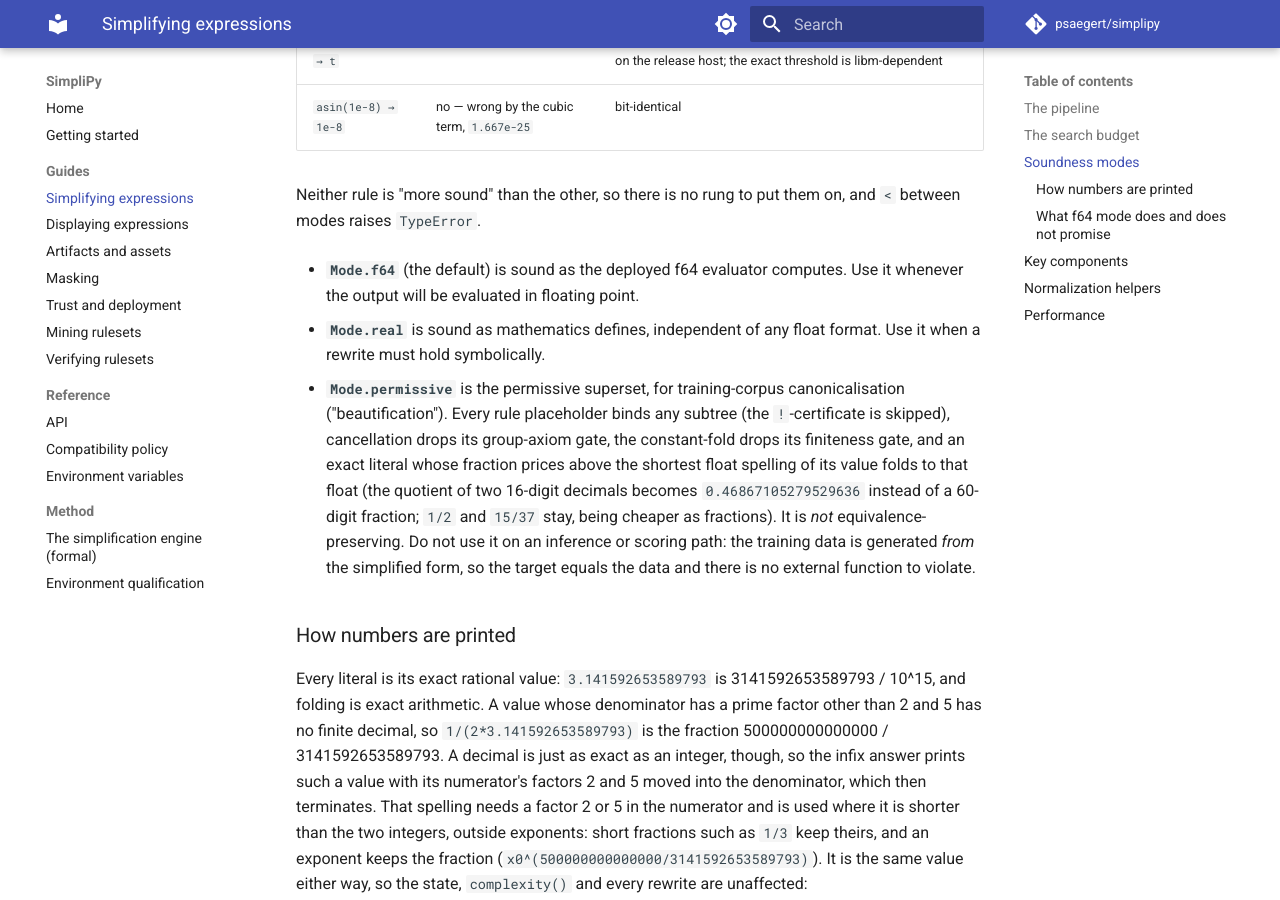
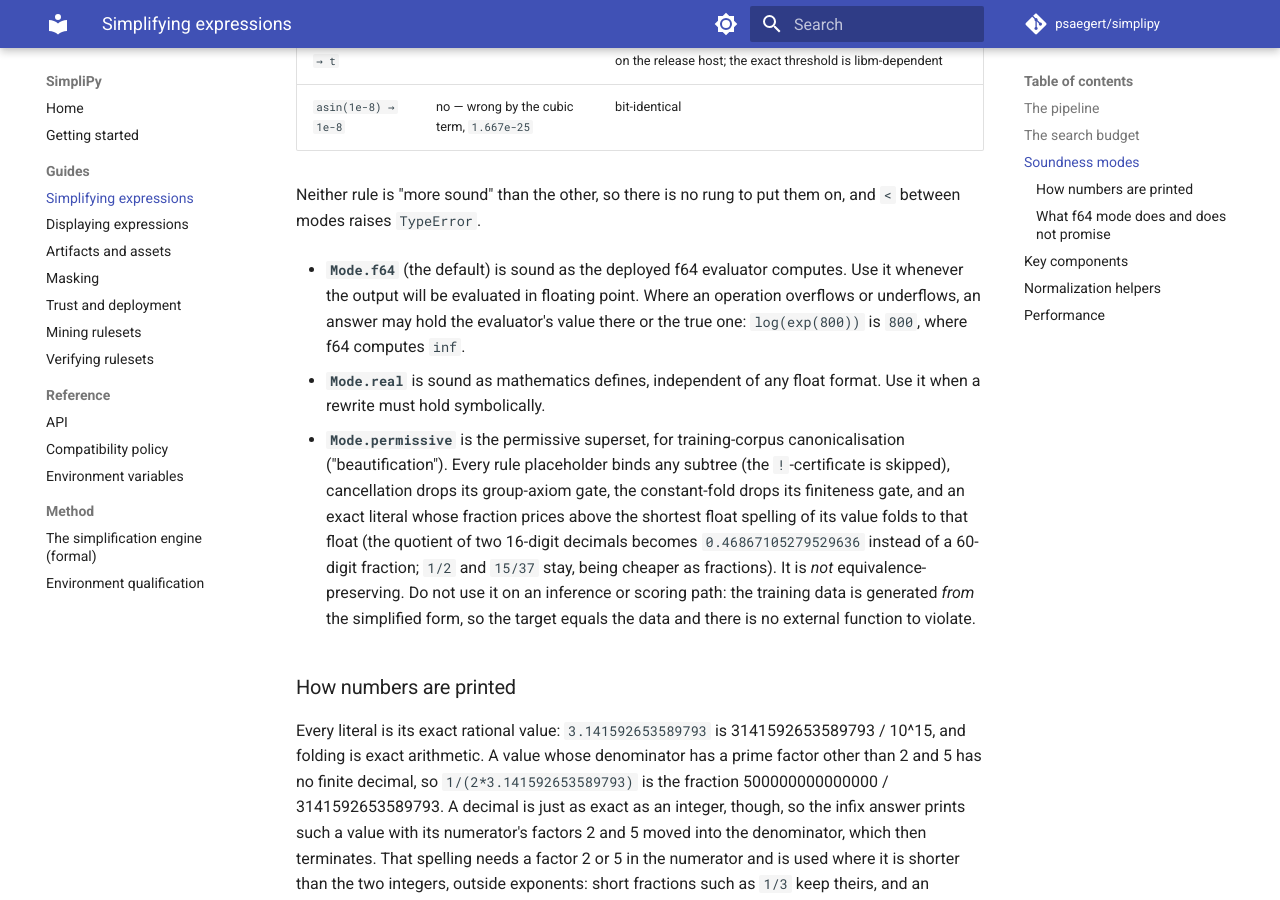
Before and after one commit to psaegert/simplipy, an MkDocs documentation site: the page built from docs/guides/simplify.md, in a window 1280 px wide and 900 px high, scrolled down 4202 px. Built offline with MkDocs 1.6.1 and Material for MkDocs 9.7.7, drawn with Linux system fonts in a browser that asks for light colours; comment, search, counter and statistics services are not loaded.

Commit message:
An overflow cuts no f64 collapse band
The f64 constructor refused log(exp(t)) past |t| = 709 and the sinh and
cosh pairs past 710, where the inner function overflows. Where an operation
overflows or underflows, a rewrite may give the evaluator's value or the
true value, and the collapse gives the true value, so those cut-offs go:
log(exp(800)) is 800, asinh(sinh(x0)) is x0, and log(exp(t)) and
acosh(cosh(t)) collapse for every t proven at least 1 in magnitude.

The bands that rounding sets stay, measured with the engine's evaluator
against the realised 8-ulp bar wherever nothing overflows or underflows:
log o exp and acosh o cosh keep their floor of 1 (worst 0 and 1 ulp at
|t| >= 1, 19 ulps at t = 0.0137), sinh(asinh(t)) keeps its ceiling of 710
(worst 4 ulps within it, past 8 from |t| ~ 4.4e6, where nothing overflows),
asinh o sinh needs no band (worst 2 ulps), and atanh(tanh(t)) keeps its
ceiling of 2: saturation is not overflow.

Against the previous commit: on a tenth of the training-data inputs 2 f64
answers change, each collapsing an asinh(sinh(.)) (103,907 -> 84,907 and
193,583 -> 177,583 milli-bits; the new build reads the old answers as the
new ones); srbf's ground truths and predictions do not change, real and
permissive do not change, no answer changes on a second call, and the NaN
pattern of every changed answer is unchanged. The numeric-equivalence walk
rests 32,000 milli-bits cheaper (row 380), and f64 and real now part on 3
of its rows, not 4.

Co-Authored-By: Claude Opus 5.5 <noreply@anthropic.com>
Claude-Session: https://claude.ai/code/session_016gamUqKQqroqag4GFsNu6W

```diff
--- a/docs/guides/simplify.md
+++ b/docs/guides/simplify.md
@@ -188,7 +188,9 @@ Neither rule is "more sound" than the other, so there is no rung to put them on,
 between modes raises `TypeError`.
 
 - **`Mode.f64`** (the default) is sound as the deployed f64 evaluator computes. Use it
-  whenever the output will be evaluated in floating point.
+  whenever the output will be evaluated in floating point. Where an operation overflows or
+  underflows, an answer may hold the evaluator's value there or the true one:
+  `log(exp(800))` is `800`, where f64 computes `inf`.
 
 - **`Mode.real`** is sound as mathematics defines, independent of any float format. Use it
   when a rewrite must hold symbolically.
```
Also changed, not shown: CHANGELOG.md (+11 -0 lines), 5 other files.
